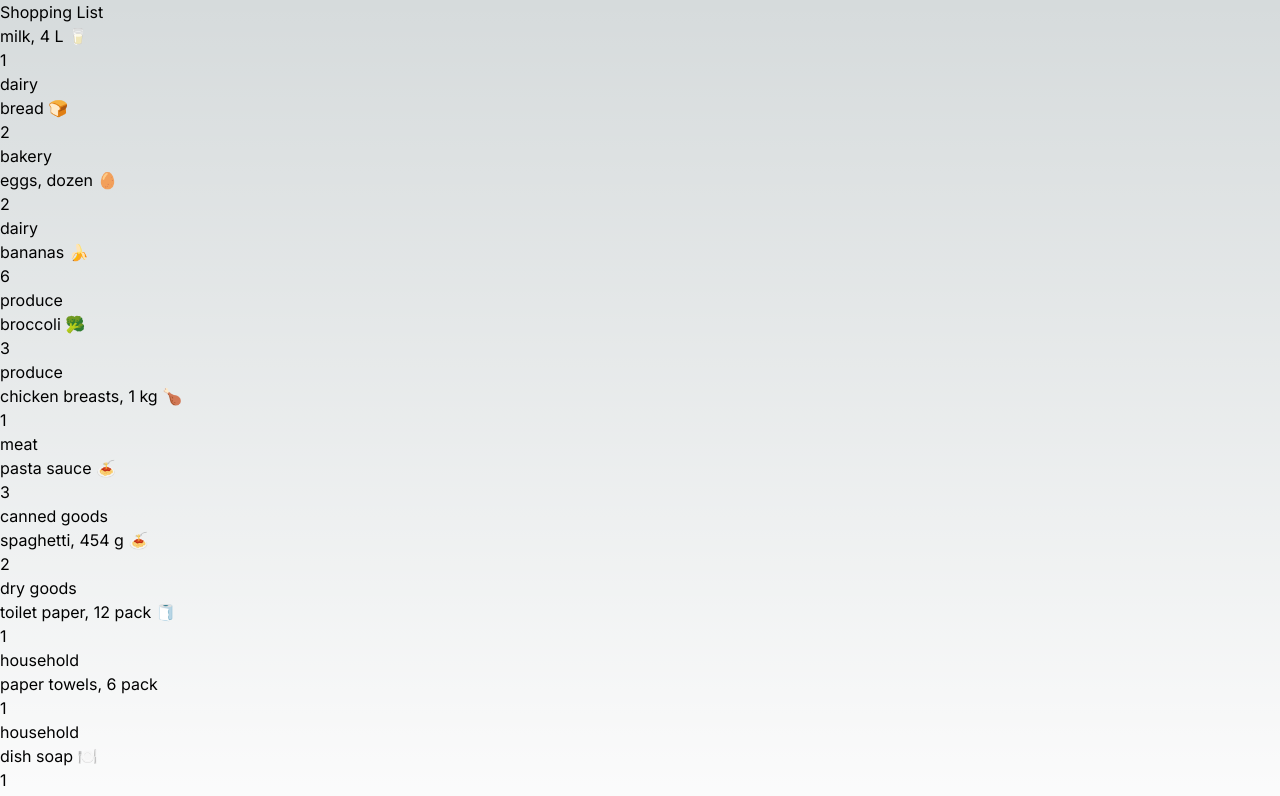
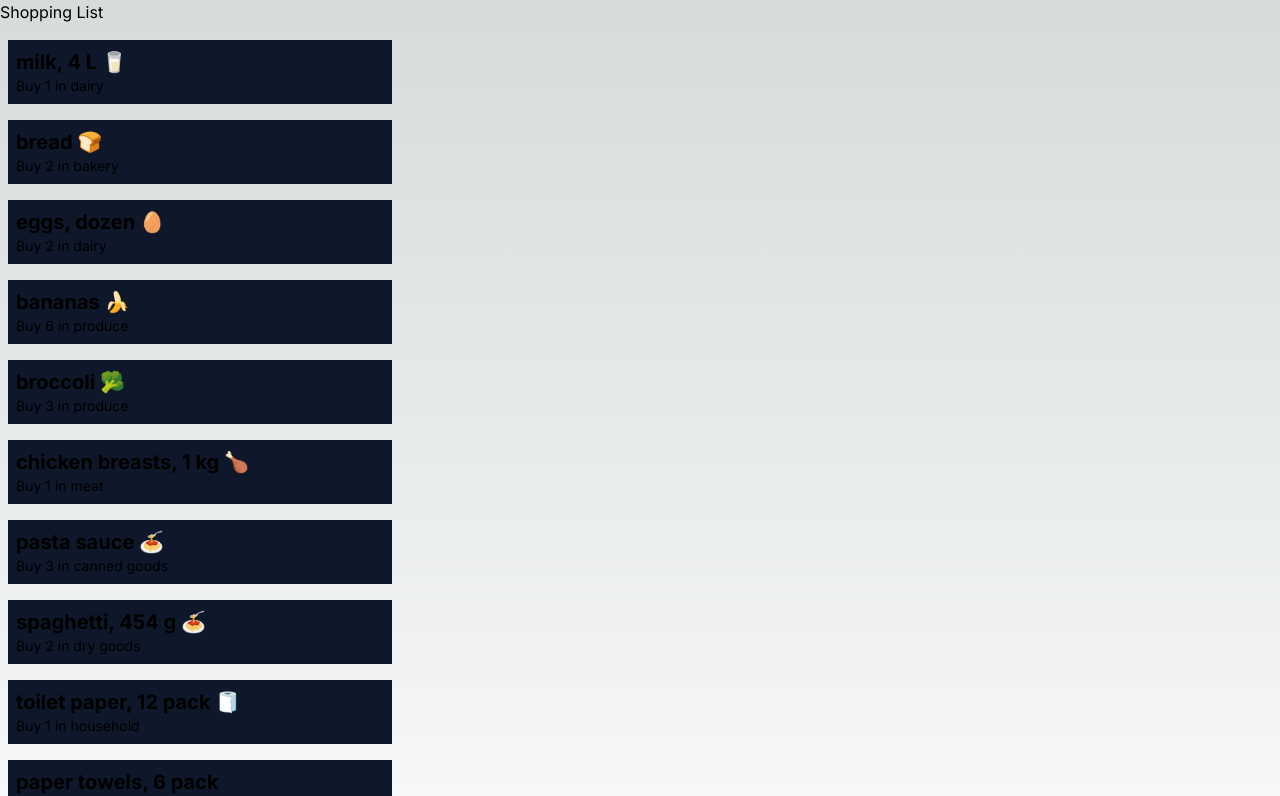
Before and after one commit to ksingh62/cprg306-assignments, a Next.js app: page /week-3 in a window 1280 px wide. Shown: the top 796 px of the page. Built offline with nearby package versions, Linux system fonts and the light colour scheme.

Commit message:
add tailwind classes

```diff
--- a/app/week-3/item.js
+++ b/app/week-3/item.js
@@ -1,10 +1,9 @@
 function Item({name, quantity, category}) {
   return (
     <>
-    <ul>
-        <li>{name}</li>
-        <li>{quantity}</li>
-        <li>{category}</li>
+    <ul className="bg-slate-900 mb-4 mt-4 ml-2 container p-2 max-w-96">
+        <li className="text-xl font-bold">{name}</li>
+        <li className="text-sm">Buy {quantity} in {category}</li>
     </ul>
     </>
   );
```
